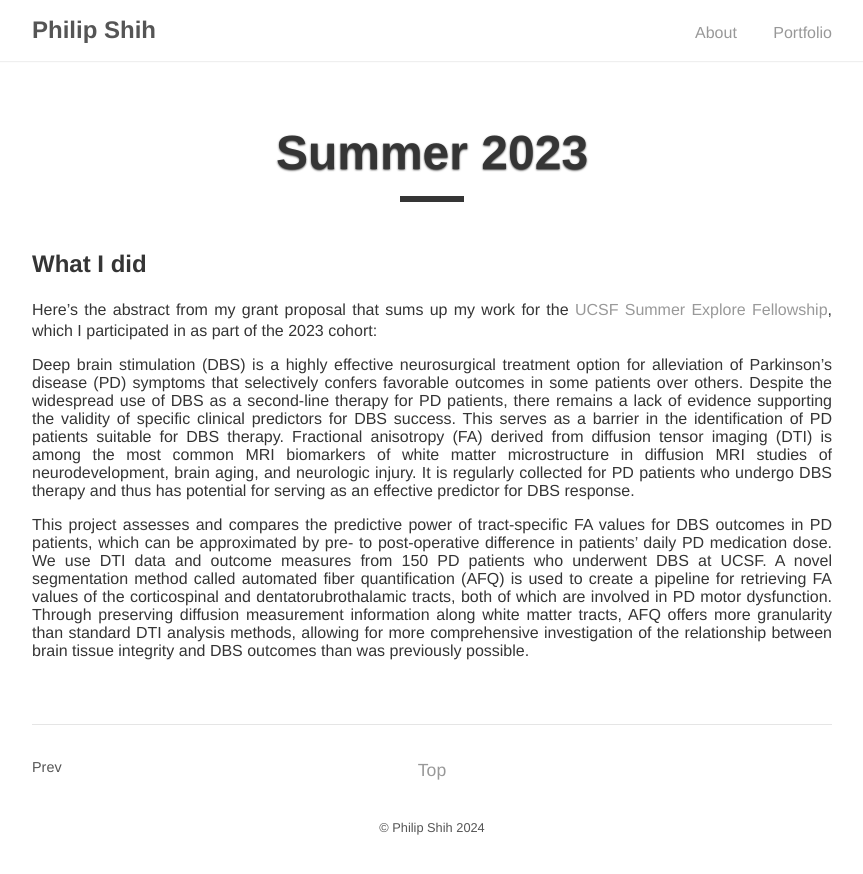
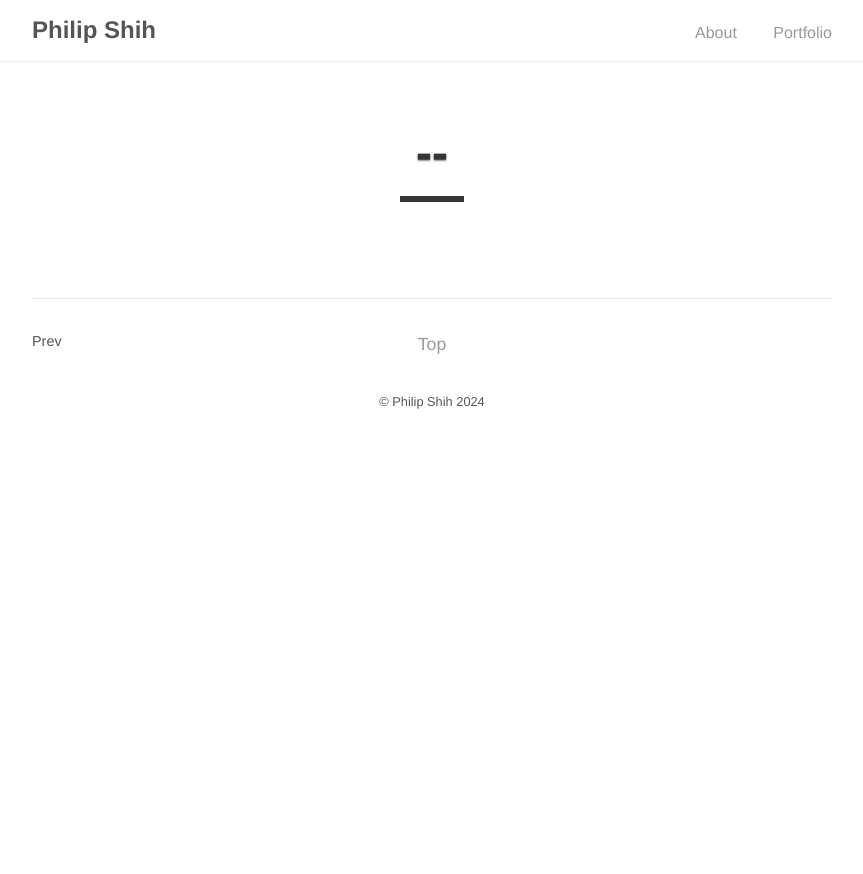
Before and after one commit to philipshih/philipshih.github.io, a Jekyll site: the page built from _posts/2023-04-21-first-post.md, in a window 1280 px wide. Shown: the top 874 px of the page, without its empty margins (208-1071 px from the left). Built offline with Jekyll 4.4.1, drawn with Linux system fonts in a browser that asks for light colours.

Commit message:
Update 2023-04-21-first-post.md

```diff
--- a/_posts/2023-04-21-first-post.md
+++ b/_posts/2023-04-21-first-post.md
@@ -1,42 +1,7 @@
 ---
 layout: post
-title:  "Summer 2023"
+title:  "--"
 info: "Blog"
 #tech: "--"
 type: Career
 ---
-## What I did
-
-Here's the abstract from my grant proposal that sums up my work for the [UCSF Summer Explore Fellowship](https://meded.ucsf.edu/fund-opportunity/summer-explore-research-fellowship), which I participated in as part of the 2023 cohort:
-
-Deep brain stimulation (DBS) is a highly effective neurosurgical
-treatment option for alleviation of Parkinson’s disease (PD)
-symptoms that selectively confers favorable outcomes in some
-patients over others. Despite the widespread use of DBS as a
-second-line therapy for PD patients, there remains a lack of
-evidence supporting the validity of specific clinical predictors
-for DBS success. This serves as a barrier in the identification of
-PD patients suitable for DBS therapy. Fractional anisotropy (FA)
-derived from diffusion tensor imaging (DTI) is among the most
-common MRI biomarkers of white matter microstructure in
-diffusion MRI studies of neurodevelopment, brain aging, and
-neurologic injury. It is regularly collected for PD patients who
-undergo DBS therapy and thus has potential for serving as an
-effective predictor for DBS response.
-
-
-This project assesses and compares the predictive power of
-tract-specific FA values for DBS outcomes in PD patients, which
-can be approximated by pre- to post-operative difference in
-patients’ daily PD medication dose. We use DTI data and
-outcome measures from 150 PD patients who underwent DBS
-at UCSF. A novel segmentation method called automated fiber
-quantification (AFQ) is used to create a pipeline for
-retrieving FA values of the corticospinal and
-dentatorubrothalamic tracts, both of which are involved in PD
-motor dysfunction. Through preserving diffusion measurement
-information along white matter tracts, AFQ offers more
-granularity than standard DTI analysis methods, allowing for
-more comprehensive investigation of the relationship between
-brain tissue integrity and DBS outcomes than was previously
-possible.
```
